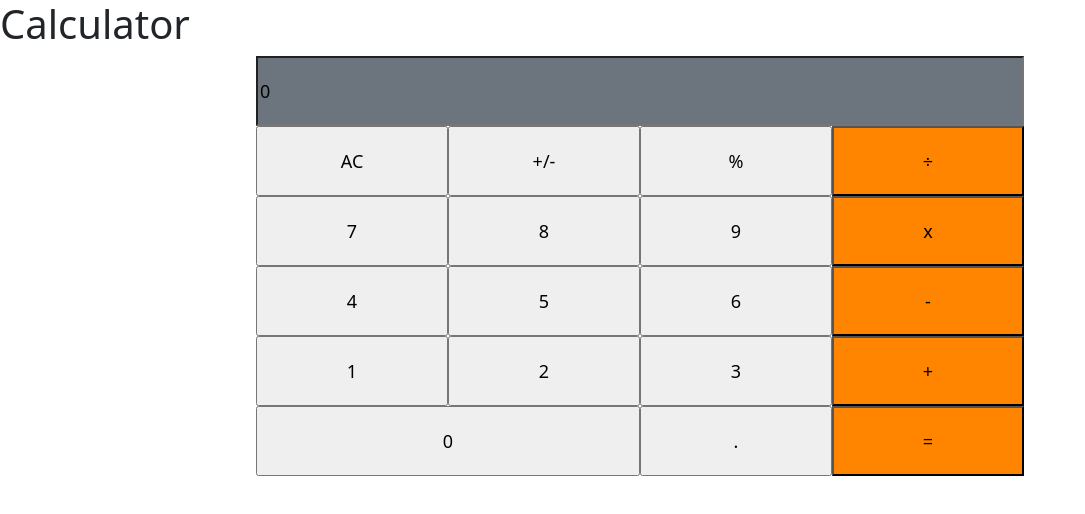
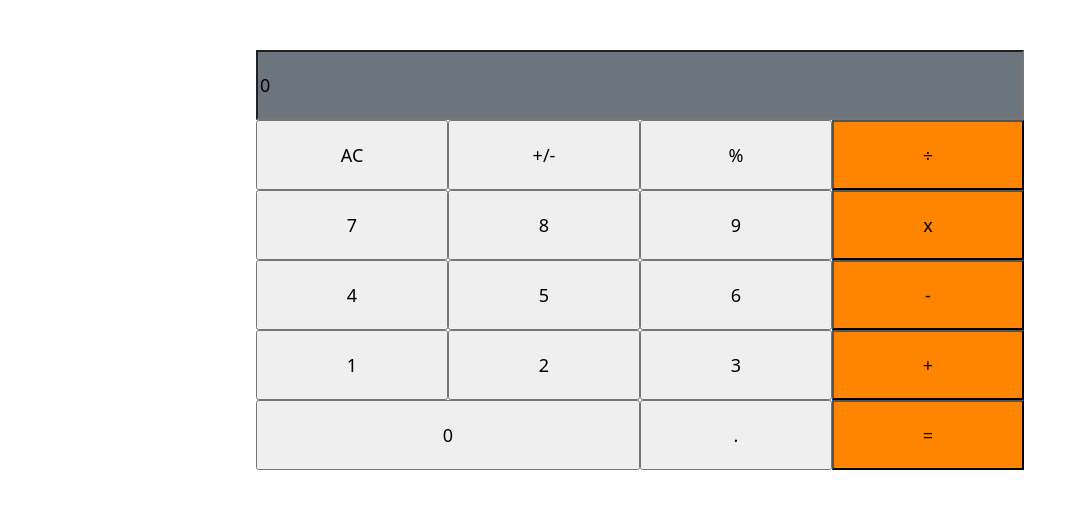
Before and after one commit to julzedz/math-magicians, a React (Create React App) app: page / in a window 1280 px wide. Shown: the top 514 px of the page, without its empty margins (0-1085 px from the left). Built offline with nearby package versions, Linux system fonts and the light colour scheme.

Commit message:
Correct linter errors

```diff
--- a/src/components/calculator.jsx
+++ b/src/components/calculator.jsx
@@ -7,7 +7,7 @@
   };
 
   style = {
-    margin: '0 auto',
+    margin: '50px auto',
     width: '60%',
     display: 'grid',
     gridTemplateColumns: 'repeat(4, 1fr)'
@@ -41,7 +41,6 @@
   render() {
     return (
       <React.Fragment>
-        <h1 className="">Calculator</h1>
         <section style={this.style} className="grid-container">
           <input
             type={"input"}
```
Also changed, not shown: src/App.css (+39 -0 lines).
